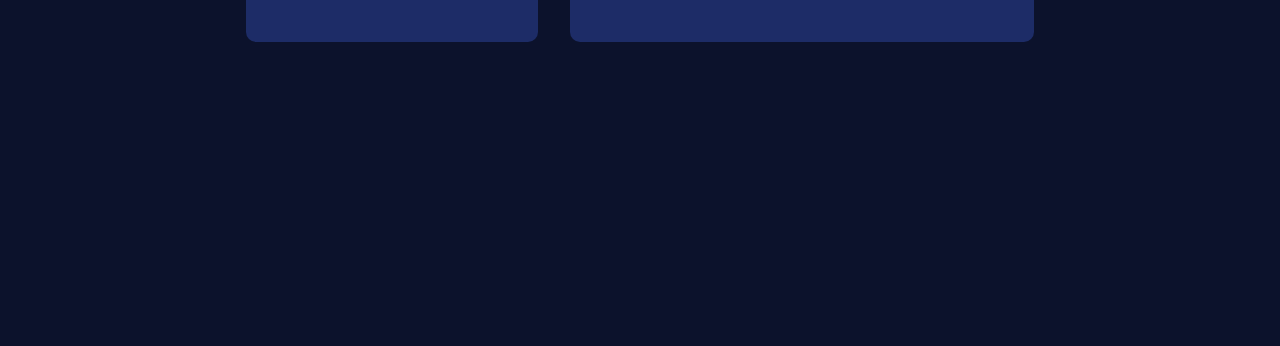
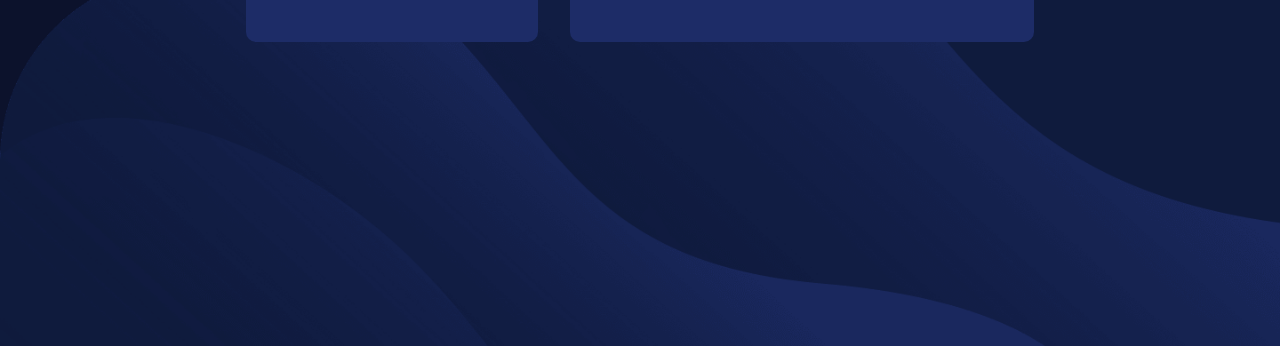
Before and after one commit to Abimimbom/fylo-data-storage-component, a plain HTML site: page index.html in a window 1280 px wide. Shown: the part 454-800 px from the top of the page. Drawn offline with Linux system fonts and the light colour scheme; the site is published under a folder, as on GitHub Pages, so addresses that start at the root find nothing.

Commit message:
Fixed BG image display

```diff
--- a/css/styles.css
+++ b/css/styles.css
@@ -34,7 +34,7 @@
   background-color: var(--col-darker-blue);
   color: var(--col-pale-blue);
   font-family: var(--ff-raleway);
-  background-image: url(/images/bg-desktop.png);
+  background-image: url("../images/bg-desktop.png");
   background-repeat: no-repeat;
   background-size: contain;
   background-position: bottom center;
```
